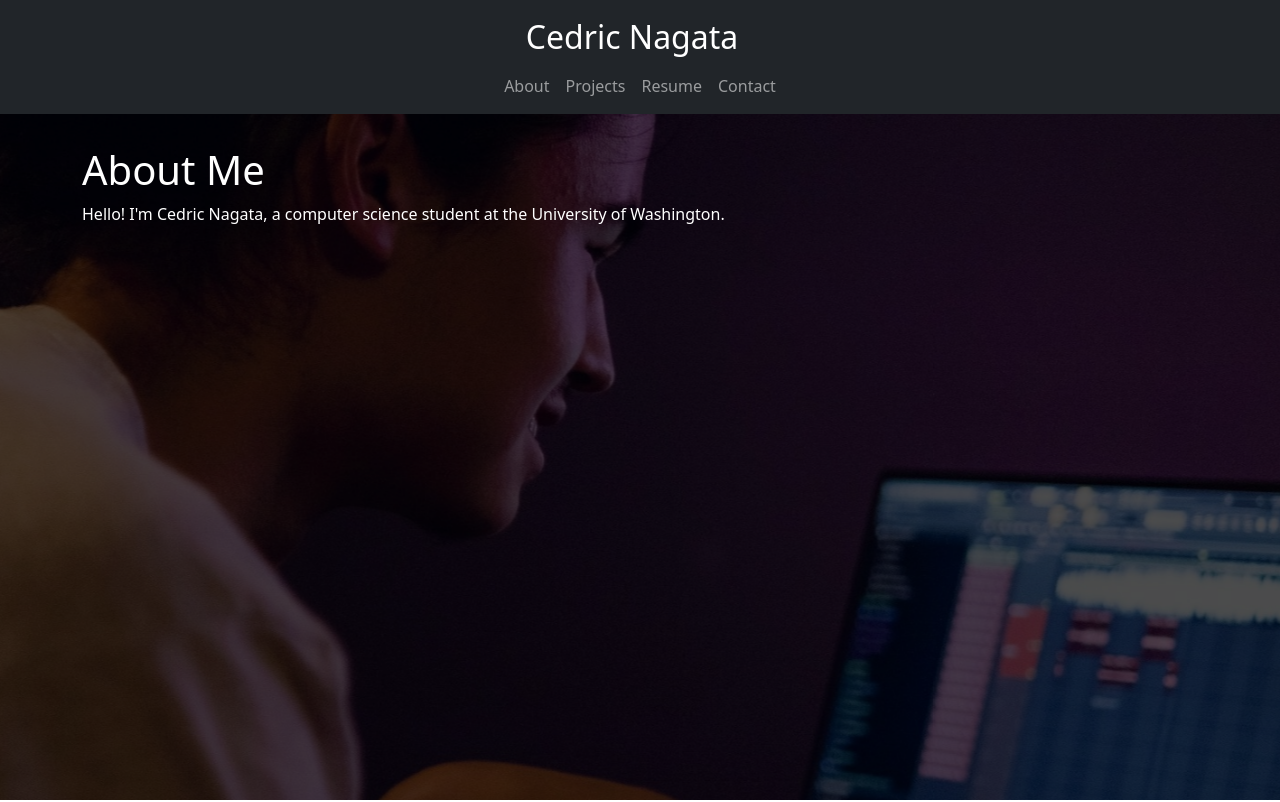
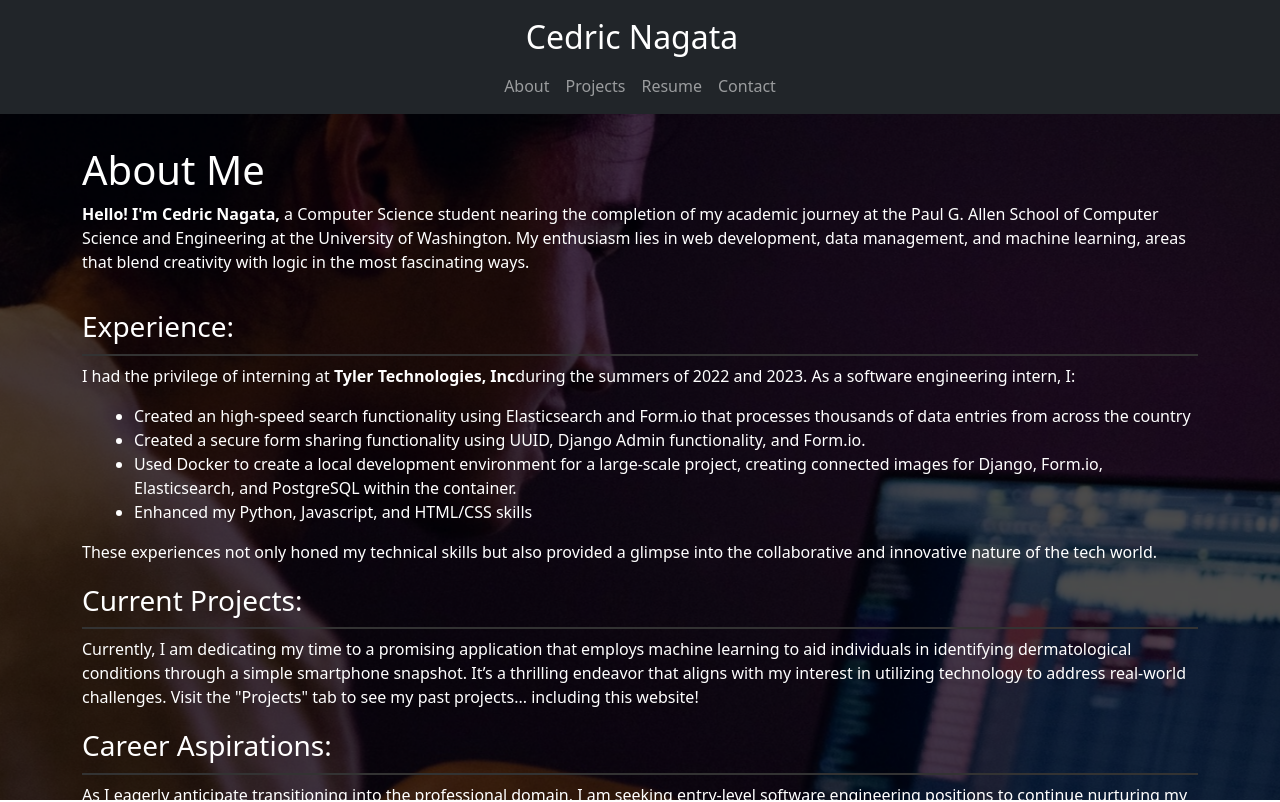
Before and after one commit to cedricnagata/Portfolio-Website, a React (Create React App) app in the folder frontend/: page /about in a window 1280 px wide. Shown: the top 802 px of the page. Built offline with nearby package versions, Linux system fonts and the light colour scheme.

Commit message:
about me

```diff
--- a/frontend/src/pages/About.js
+++ b/frontend/src/pages/About.js
@@ -4,9 +4,58 @@ function About() {
     return (
         <div className="container">
             <h1>About Me</h1>
-            <p>
-                Hello! I'm Cedric Nagata, a computer science student at the University of Washington.
-            </p>
+            <div class="intro">
+                <p><strong>Hello! I'm Cedric Nagata, </strong>
+                    a Computer Science student nearing the completion of my academic journey at the Paul G. Allen
+                    School of Computer Science and Engineering at the University of Washington. My enthusiasm
+                    lies in web development, data management, and machine learning, areas that blend
+                    creativity with logic in the most fascinating ways.</p>
+            </div>
+
+            <div class="experience">
+                <h3>Experience:</h3>
+                <p>I had the privilege of interning at <strong>Tyler Technologies, Inc</strong>
+                    during the summers of 2022 and 2023. As a software engineering intern, I:</p>
+                <ul>
+                    <li>Created an high-speed search functionality using Elasticsearch and Form.io that
+                        processes thousands of data entries from across the country
+                    </li>
+                    <li>Created a secure form sharing functionality using UUID, Django Admin functionality,
+                        and Form.io.
+                    </li>
+                    <li>Used Docker to create a local development environment for a large-scale project,
+                        creating connected images for Django, Form.io, Elasticsearch, and PostgreSQL
+                        within the container.
+                    </li>
+                    <li>Enhanced my Python, Javascript, and HTML/CSS skills</li>
+                </ul>
+                <p>These experiences not only honed my technical skills but also provided a glimpse
+                    into the collaborative and innovative nature of the tech world.</p>
+            </div>
+
+            <div class="current-projects">
+                <h3>Current Projects:</h3>
+                <p>Currently, I am dedicating my time to a promising application that employs
+                    machine learning to aid individuals in identifying dermatological conditions
+                    through a simple smartphone snapshot. It’s a thrilling endeavor that aligns
+                    with my interest in utilizing technology to address real-world challenges. Visit
+                    the "Projects" tab to see my past projects... including this website!</p>
+            </div>
+
+            <div class="aspirations">
+                <h3>Career Aspirations:</h3>
+                <p>As I eagerly anticipate transitioning into the professional domain, I am seeking
+                    entry-level software engineering positions to continue nurturing my skills,
+                    contributing to meaningful projects, and engaging with a community of
+                    forward-thinking individuals.</p>
+            </div>
+
+            <div class="invitation">
+                <p>I invite you to browse through my portfolio to learn more about my academic and
+                    professional adventures in computer science. Your thoughts, opportunities, and
+                    collaborative ideas are warmly welcomed as I am always eager for engaging projects
+                    and enriching interactions in the tech landscape.</p>
+            </div>
         </div>
     );
 }
--- a/frontend/src/styles.css
+++ b/frontend/src/styles.css
@@ -270,3 +270,37 @@ body, #root {
 .social-links a:hover {
   color: #007BFF;
 }
+
+/********ABOUT ME********/
+.about-me-section {
+  font-family: Arial, sans-serif;
+  padding: 20px;
+  line-height: 1.6;
+}
+
+.profile-pic {
+  width: 150px;
+  height: 150px;
+  border-radius: 50%;
+  margin-right: 20px;
+}
+
+.intro {
+  display: flex;
+  align-items: center;
+}
+
+.experience, .current-projects, .aspirations, .invitation {
+  margin-top: 20px;
+}
+
+h3 {
+  border-bottom: 2px solid #333;
+  padding-bottom: 10px;
+  margin-bottom: 15px;
+}
+
+ul {
+  list-style-type: disc;
+  margin-left: 20px;
+}
```
